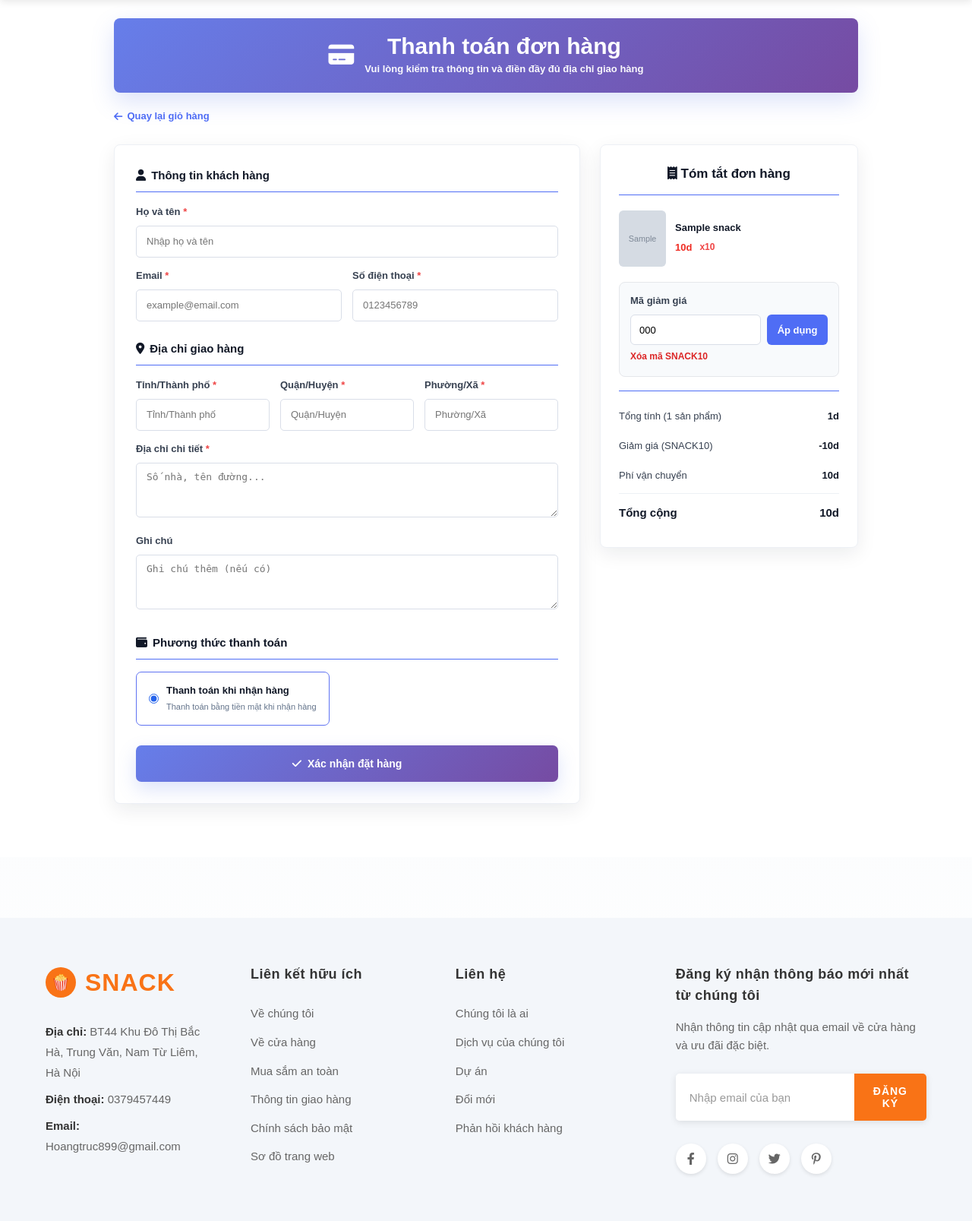
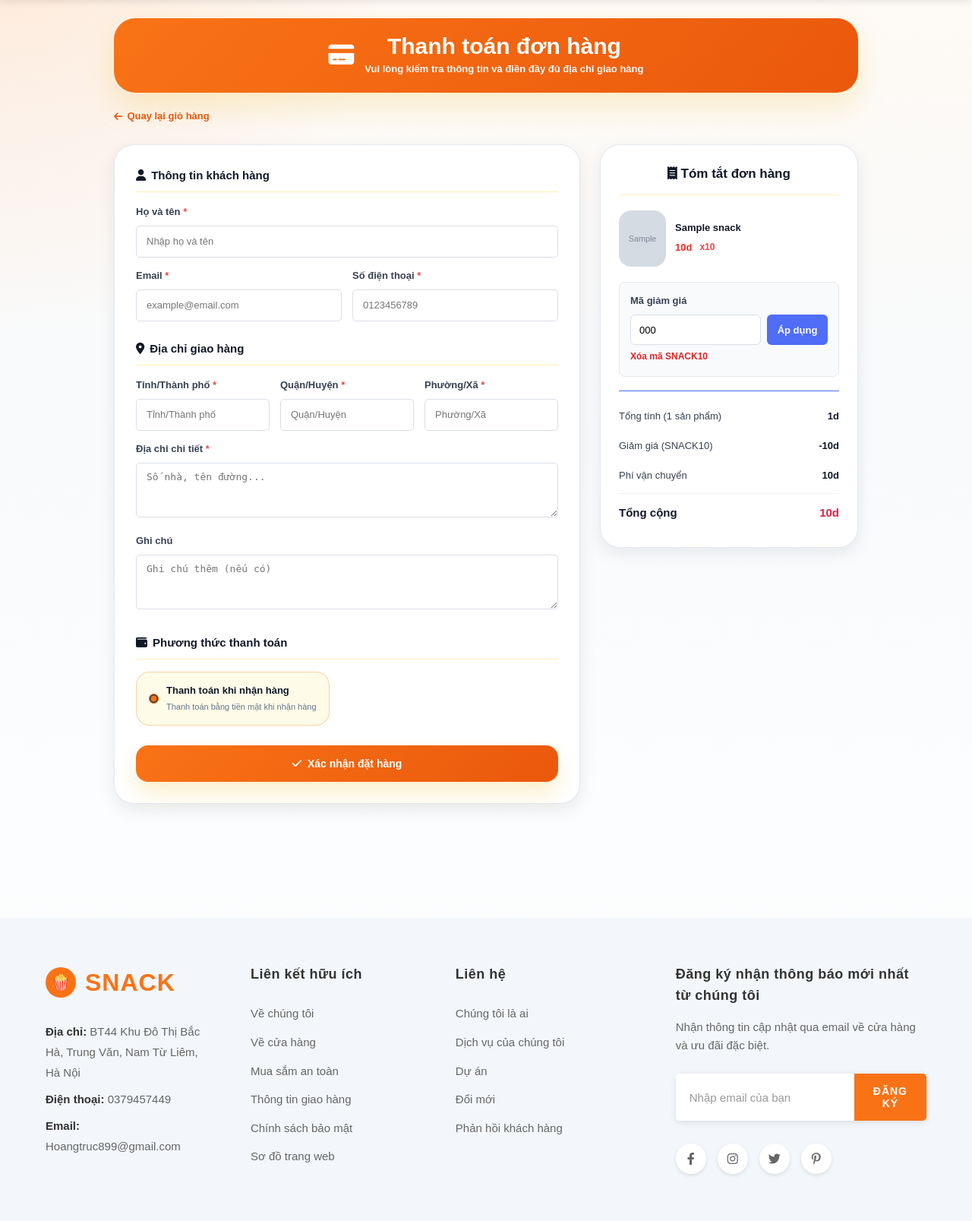
Before and after one commit to hoanganhtruc1501/webdoanvat, a Django app: template snackstore/templates/orders/checkout.html in a window 1280 px wide. Shown: the part 75-1682 px from the top of the page at 76% size. Run offline with Django 5.2, Linux system fonts and the light colour scheme; data comes from the database, SQL or seed files in the repository; tables that the repository leaves empty hold one stand-in row (values such as "Sample post"); the template is opened without the code that fills it: values that come from a table or form of the project are taken from there, most other values are stand-ins (such as "Sample title", 1, 10 or a date in 2020); grey boxes marked "Sample" are stand-in pictures.

Commit message:
Update checkout.css

```diff
--- a/snackstore/static/css/checkout.css
+++ b/snackstore/static/css/checkout.css
@@ -416,3 +416,19 @@ textarea.form-control {
     grid-column: 1 / -1;
   }
 }
+
+/* Modern Snackstore checkout overrides */
+.checkout-page { background: transparent; }
+.checkout-hero,
+.place-order-btn { background: linear-gradient(135deg, var(--primary), var(--primary-dark)); }
+.checkout-hero { border-radius: 28px; box-shadow: 0 18px 42px rgba(234, 179, 8, .2); }
+.checkout-card { border-radius: 26px; border-color: rgba(226,232,240,.95); box-shadow: var(--shadow-sm); }
+.checkout-section-title { border-bottom-color: rgba(250, 204, 21, .32); }
+.back-to-cart { color: var(--primary-dark); }
+.form-control:focus { border-color: var(--primary); box-shadow: 0 0 0 4px rgba(249,115,22,.14); }
+.payment-option { border-color: rgba(249,115,22,.32); border-radius: 18px; background: #fefce8; }
+.payment-option input { accent-color: var(--primary); }
+.place-order-btn { border-radius: 16px; box-shadow: 0 14px 28px rgba(234, 179, 8, .22); }
+.summary-title { border-bottom-color: rgba(250, 204, 21, .32); }
+.summary-image, .summary-placeholder { border-radius: 16px; background: #fefce8; }
+.total-row strong, .summary-row.total-row strong { color: #e11d48; }
```
